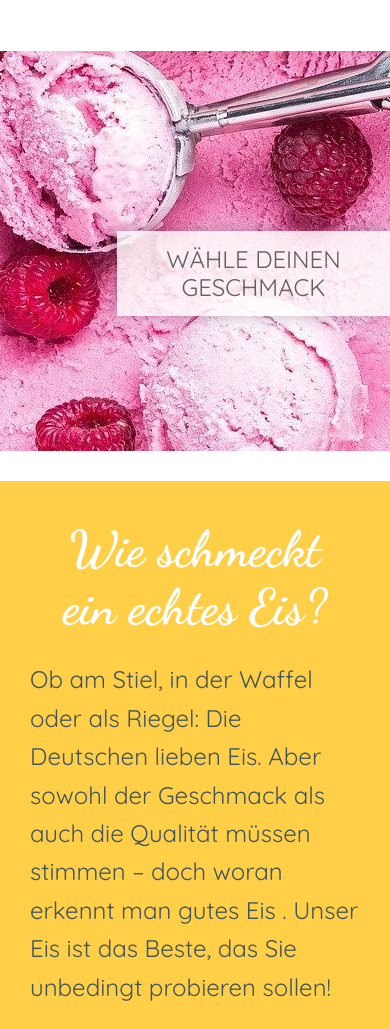
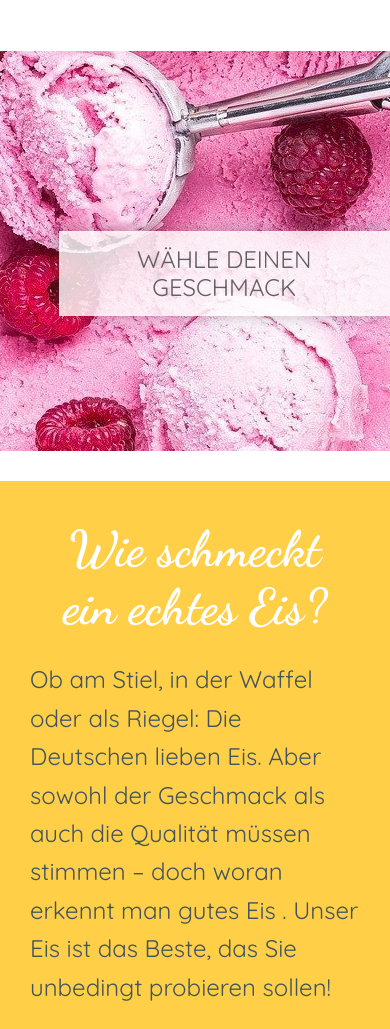
Before and after one commit to camomile722/ice-cafe, a plain HTML site: page index.html in a window 390 px wide. Shown: the part 922-1951 px from the top of the page. Drawn offline with Linux system fonts and the light colour scheme.

Commit message:
button position

```diff
--- a/css/media.css
+++ b/css/media.css
@@ -140,7 +140,7 @@
 
   /* ------ section 1 --------- */
   .button button {
-    left: 30%;
+    left: 15%;
   }
 
    .text-section1 {
```
